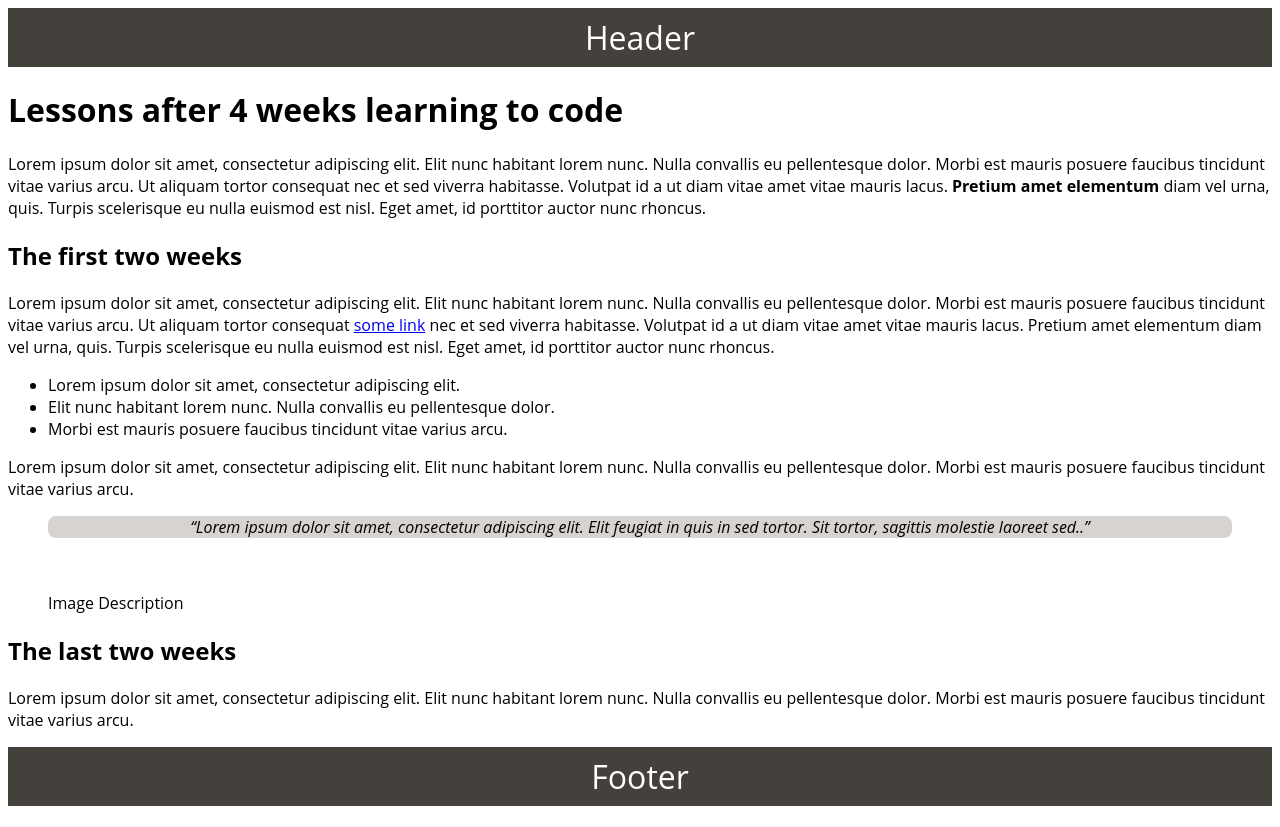
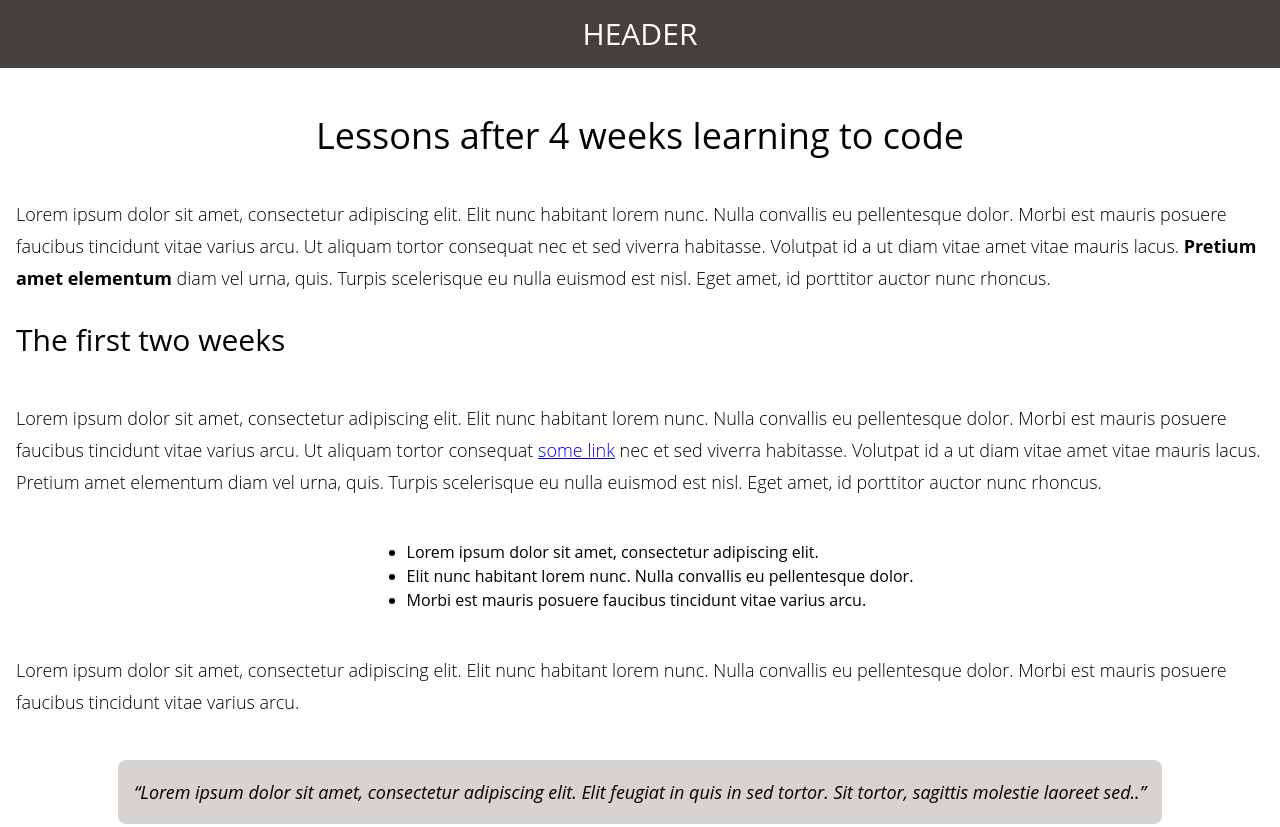
Before and after one commit to Kevincarlosqa/Blog-UI, a plain HTML site: page index.html in a window 1280 px wide. Shown: the top 827 px of the page. Drawn offline with Linux system fonts and the light colour scheme.

Commit message:
add styles

```diff
--- a/estilos.css
+++ b/estilos.css
@@ -1,6 +1,6 @@
+@import url(reset.css);
 *{
-  font-family: 'Open Sans';
-
+  font-family: 'Open Sans', sans-serif;
 }
 
 figure img {
@@ -8,21 +8,35 @@ figure img {
   max-height: 100%;
   width: auto;
   height: auto;
-  border-radius: 1em;
+  border-radius: 10px;
 }
 
+blockquote{
+  background: #D6D3D1;
+  border-radius: 8px;
+  text-align: left;
+  font-family: 'Open Sans', sans-serif;
+  font-style: italic;
+  padding: 16px;
+  font-weight: 400;
+font-size: 18px;
+line-height: 32px;
+}
 .head, footer {
-  top : -20px;
   text-align: center;
   background: #44403C;
   margin: 0;
-  padding: 0;
+  height: 68px;
+  padding: 16px;
+  font-style: semibold;
   width: 100%;
   color: white;
-  font-size: 2rem;
-  padding-top: 0.5rem;
-  padding-bottom: 0.5rem;
-  font-style: semibold;
+  font-family: 'Open Sans', sans-serif;
+  font-style: normal;
+  font-weight: semibold;
+  font-size: 30px;
+  line-height: 120%;
+  position: relative;
 }
 /* footer {
   text-align: center;
@@ -31,8 +45,39 @@ figure img {
   padding: 0;
   color: white;
 } */
-#poem{
-  background: #D6D3D1;
-  border-radius: 8px;
-  text-align: center;
+main{
+  display: flex;
+flex-direction: column;
+align-items: center;
+padding: 48px 0px;
+gap: 10px;
+
 }
+h1{
+  font-family: 'Open Sans', sans-serif;
+  font-style: normal;
+  text-align: left;
+font-weight: 400;
+font-size: 36px;
+line-height: 40px;
+margin-top: 0;
+}
+h2{
+  font-family: 'Open Sans', sans-serif;
+  font-style: normal;
+  font-weight: 400;
+  font-size: 30px;
+  padding-left : 16px;
+  line-height: 40px;
+  margin-block-start: 0;
+
+  /*  */
+  width: 100%;
+}
+p {
+  font-family: 'Open Sans', sans-serif;
+font-style: normal;
+font-weight: 300;
+font-size: 18px;
+line-height: 32px;
+}
--- a/index.html
+++ b/index.html
@@ -11,8 +11,9 @@
     <title>My Blog</title>
   </head>
   <body>
-    <div><header class="head">Header</header></div>
-    <h1>Lessons after 4 weeks learning to code</h1>
+    <header class="head">HEADER</header>
+    <main>
+      <h1>Lessons after 4 weeks learning to code</h1>
     <p>
       Lorem ipsum dolor sit amet, consectetur adipiscing elit. Elit nunc
       habitant lorem nunc. Nulla convallis eu pellentesque dolor. Morbi est
@@ -22,7 +23,7 @@
       scelerisque eu nulla euismod est nisl. Eget amet, id porttitor auctor nunc
       rhoncus.
     </p>
-    <h2>The first two weeks</h2>
+      <h2>The first two weeks</h2>
     <p>
       Lorem ipsum dolor sit amet, consectetur adipiscing elit. Elit nunc
       habitant lorem nunc. Nulla convallis eu pellentesque dolor. Morbi est
@@ -44,12 +45,10 @@
       habitant lorem nunc. Nulla convallis eu pellentesque dolor. Morbi est
       mauris posuere faucibus tincidunt vitae varius arcu.
     </p>
-    <figure id="poem">
-      <p>
-        <em>“Lorem ipsum dolor sit amet, consectetur adipiscing elit. Elit feugiat
-          in quis in sed tortor. Sit tortor, sagittis molestie laoreet sed..”</em>
-      </p>
-    </figure>
+   <blockquote>“Lorem ipsum dolor sit amet, consectetur adipiscing elit. Elit feugiat
+    in quis in sed tortor. Sit tortor, sagittis molestie laoreet sed..”</blockquote>
+
+
     <figure>
       <img src="neil-rosenstech-_FpwbchiVls-unsplash.jpg" alt="" />
       <figcaption>
@@ -62,6 +61,8 @@
       habitant lorem nunc. Nulla convallis eu pellentesque dolor. Morbi est
       mauris posuere faucibus tincidunt vitae varius arcu.
     </p>
-    <footer>Footer</footer>
+    </main>
+
+    <footer>FOOTER</footer>
   </body>
 </html>
--- /dev/null
+++ b/reset.css
@@ -0,0 +1,77 @@
+/* Box sizing rules */
+*,
+*::before,
+*::after {
+  box-sizing: border-box;
+}
+
+/* Remove default margin */
+body{
+  margin: 0px;
+}
+
+h1,
+h2,
+h3,
+h4,
+p,
+figure,
+blockquote,
+dl,
+dd {
+  margin: 16px;
+}
+
+/* Remove list styles on ul, ol elements with a list role, which suggests default styling will be removed */
+ul[role="list"],
+ol[role="list"] {
+  list-style: none;
+}
+
+/* Set core root defaults */
+html:focus-within {
+  scroll-behavior: smooth;
+}
+
+/* Set core body defaults */
+body {
+  min-height: 100vh;
+  text-rendering: optimizeSpeed;
+  line-height: 1.5;
+}
+
+/* A elements that don't have a class get default styles */
+a:not([class]) {
+  text-decoration-skip-ink: auto;
+}
+
+/* Make images easier to work with */
+img,
+picture {
+  max-width: 100%;
+  display: block;
+}
+
+/* Inherit fonts for inputs and buttons */
+input,
+button,
+textarea,
+select {
+  font: inherit;
+}
+
+/* Remove all animations, transitions and smooth scroll for people that prefer not to see them */
+@media (prefers-reduced-motion: reduce) {
+  html:focus-within {
+    scroll-behavior: auto;
+  }
+
+  *,
+  *::before,
+  *::after {
+    animation-duration: 0.01ms !important;
+    animation-iteration-count: 1 !important;
+    transition-duration: 0.01ms !important;
+    scroll-behavior: auto !important;
+  }
+}
```
